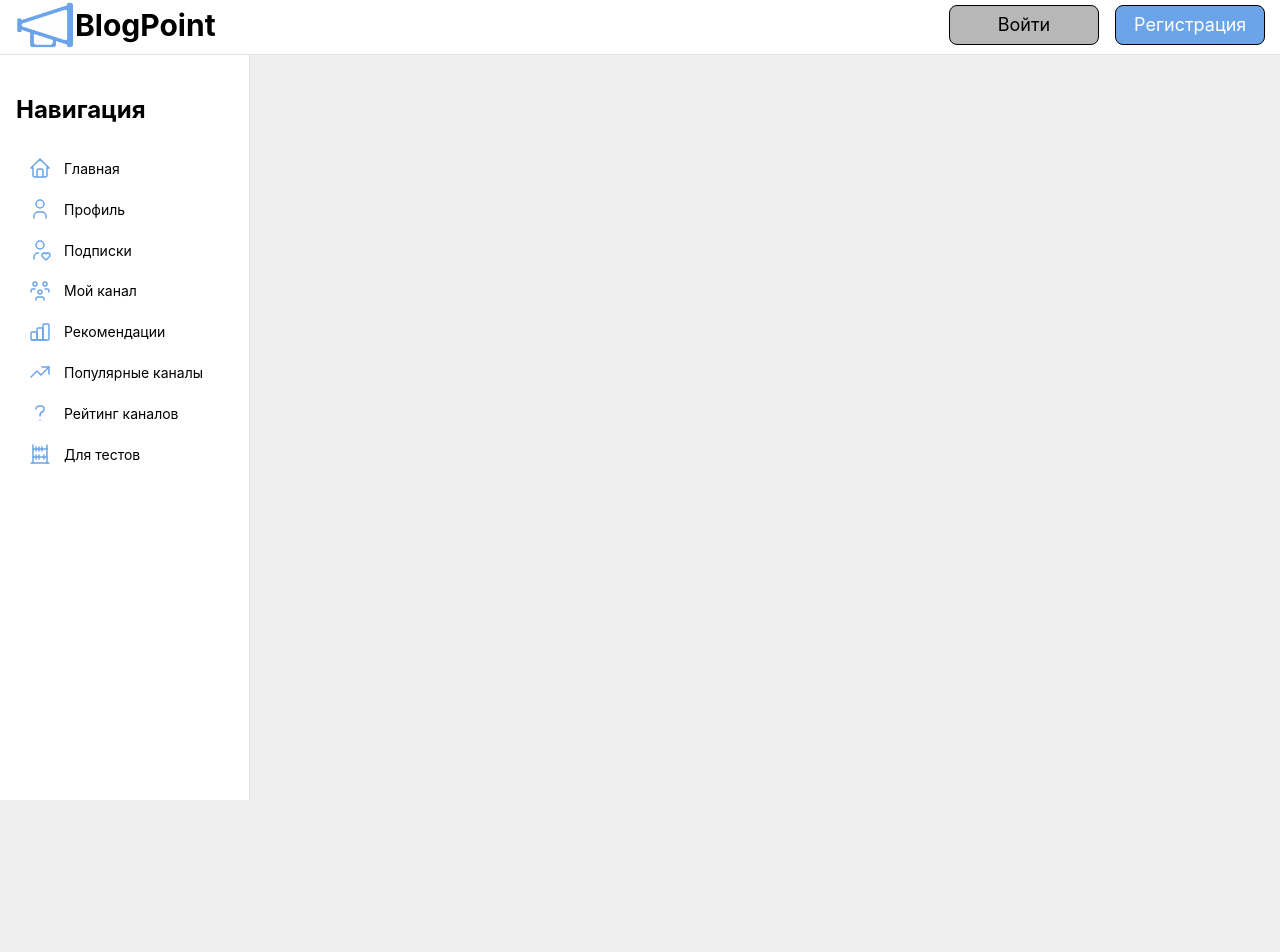
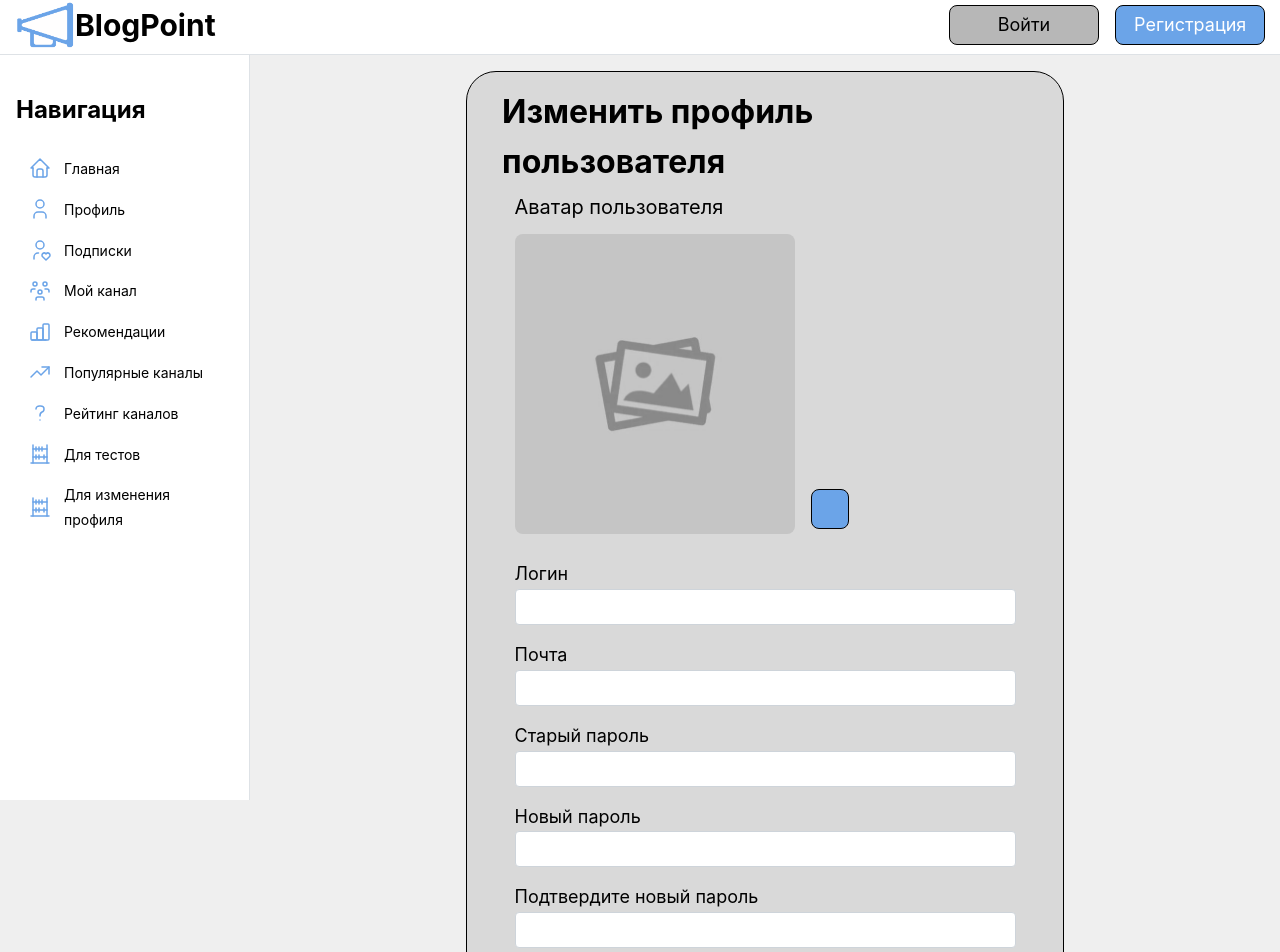
Before and after one commit to BlogPoint-Network/Frontend, a React (Create React App) app: page /changeprofile in a window 1280 px wide. Shown: the top 952 px of the page. Before the commit the page ends 800 px from the top, so only its background shows below. Built offline with nearby package versions, Linux system fonts and the light colour scheme; no server answers.

Commit message:
changeProfile

```diff
--- a/src/components/AppRouter.tsx
+++ b/src/components/AppRouter.tsx
@@ -10,6 +10,7 @@ import PopularChannels from "../pages/PopularChannels";
 import RatingOfChannels from "../pages/RatingOfChannels";
 import Recommendations from "../pages/Recommendations";
 import ChannelsSubscribe from "../pages/ChannelsSubscribe";
+import ChangeProfile from "../pages/ChangeProfile";
 
 const AppRouter = () => {
 
@@ -25,6 +26,7 @@ const AppRouter = () => {
         <Route path="/ratingofchannels" element={<RatingOfChannels/>} />
         <Route path="/recommendations" element={<Recommendations/>} />
         <Route path="/channelsubscribe" element={<ChannelsSubscribe/>} />
+        <Route path="/changeprofile" element={<ChangeProfile/>} />
     </Routes>
 );
 };
--- a/src/components/Navigation/Navigation.tsx
+++ b/src/components/Navigation/Navigation.tsx
@@ -22,6 +22,7 @@ const Navigation = () => {
         {label: 'Популярные каналы', icon: IconTrendingUp, href: '../PopularChannels'},
         {label: 'Рейтинг каналов', icon: IconQuestionMark, href: '../RatingOfChannels'},
         {name: "Тестовая", icon: IconAbacus, href: '../Test', label: 'Для тестов'},
+        {name: "Тестовая", icon: IconAbacus, href: '../ChangeProfile', label: 'Для изменения профиля'},
     ]
     const [active, setActive] = useState(() => {
         return localStorage.getItem('activePathIndex') || 0;
--- a/src/hooks/useProfile.ts
+++ b/src/hooks/useProfile.ts
@@ -19,6 +19,14 @@ function useProfile() {
     async function registrationProfile(email: string, login: string, password: string) {
         try {
             await AuthService.registerUserAuth(login,email, password);
+        } catch (e) {
+            console.log(e);
+        }
+    }
+
+    async function changeProfile(email: string, login: string, password: string) {
+        try {
+            await AuthService.changeProfileAuth(login,email, password);
         } catch (e) {
             console.log(e);
         }
@@ -47,6 +55,7 @@ function useProfile() {
         registrationProfile,
         logoutProfile,
         infoProfile,
+        changeProfile,
         user,
     }
 }
--- /dev/null
+++ b/src/pages/ChangeProfile.tsx
@@ -0,0 +1,138 @@
+import React, {useContext, useState} from 'react';
+import {ProfileContext} from "../context";
+import {Button, Flex, Grid, Image, Text, TextInput} from "@mantine/core";
+import {greyColor, skyBlueColor} from "../constants";
+import { useForm} from "@mantine/form";
+import {useNavigate} from "react-router-dom";
+
+const ChangeProfile = () => {
+
+    const profile = useContext(ProfileContext)
+    const navigate = useNavigate()
+
+    const btnProps = {
+        h: 40,
+        w: 170,
+        radius: "md",
+        bd: 'solid black 1px',
+        mr: 15,
+        mb: 15,
+
+    };
+
+    const form = useForm({
+        mode: 'uncontrolled',
+        initialValues: { login: '', email: '', oldPassword: '' , newPassword: '', repeatPassword: ''},
+
+        validate: {
+            login: (value) => (value.length < 6 ? 'Логин должен состоять болше чем 6 символов' : null),
+            email: (value) => (/^\S+@\S+$/.test(value) ? null : 'Неправильная почта'),
+            oldPassword: (value: string) => (value.length < 8 ? 'Пороль должен состоять из 8 символов' : null),
+            newPassword:(value: string) => (value.length < 8 ? 'Пороль должен состоять из 8 символов' : null),
+            repeatPassword: (value, values) => (
+                value !== values.newPassword ? 'Пароли не совпадают' : null),
+        },
+    });
+
+    return (
+        <div style={{
+            padding: '10px 30px 15px 30px',
+            marginLeft: '200px',
+            marginRight: '200px',
+            background: '#D9D9D9',
+            border: '1px solid black',
+            borderRadius: '30px',
+        }}
+        >
+            <form onSubmit={form.onSubmit((values) => {
+                console.log(values);
+                // profile?.changeProfile(values.login, values.email, values.newPassword);
+            })}>
+                <Flex
+                    justify="flex-center"
+                    align="center"
+                    direction="column"
+                >
+                    <h1 style={{margin: '5px'}}>Изменить профиль пользователя {profile?.user?.login}</h1>
+                    <Grid
+                        w='auto'
+                        ml={20}
+                        mr={20}
+                    >
+                        <Grid.Col span={6}>
+                            <Text size="xl" mb={10}>Аватар пользователя</Text>
+                            <Flex
+                                justify="flex-start"
+                                align="flex-end"
+                                direction="row"
+                                gap="md"
+                            >
+                                <Image
+                                    w={300}
+                                    h={300}
+                                    radius="md"
+                                    src='/assets/images/EmptyPng.png'
+                                    mb={10}
+                                />
+                                <Button {...btnProps} bg={skyBlueColor}><Text size={'lg'}>Загрузить фото</Text></Button>
+                            </Flex>
+
+                        </Grid.Col>
+                        <Grid.Col span={12}>
+                            <TextInput
+                                label={<Text size={'lg'}>Логин</Text>}
+                                placeholder={profile?.user?.login}
+                                key={form.key('login')}
+                                {...form.getInputProps('login')}
+                            />
+                        </Grid.Col>
+
+                        <Grid.Col span={12}>
+                            <TextInput
+                                label={<Text size={'lg'}>Почта</Text>}
+                                placeholder={profile?.user?.email}
+                                key={form.key('email')}
+                                {...form.getInputProps('email')}
+                            />
+                        </Grid.Col>
+
+                        <Grid.Col span={12}>
+                            <TextInput
+                                label={<Text size={'lg'}>Старый пароль</Text>}
+                                key={form.key('oldPassword')}
+                                {...form.getInputProps('oldPassword')}
+                            />
+                        </Grid.Col>
+
+                        <Grid.Col span={12}>
+                            <TextInput
+                                label={<Text size={'lg'}>Новый пароль</Text>}
+                                key={form.key('newPassword')}
+                                {...form.getInputProps('newPassword')}
+                            />
+                        </Grid.Col>
+
+                        <Grid.Col span={12}>
+                            <TextInput
+                                label={<Text size={'lg'}>Подтвердите новый пароль</Text>}
+                                key={form.key('repeatPassword')}
+                                {...form.getInputProps('repeatPassword')}
+                            />
+                        </Grid.Col>
+
+                        <Grid.Col span={12}>
+                            <Button{...btnProps} bg={skyBlueColor} type="submit" >
+                                <Text size={'lg'}>Сохранить</Text></Button>
+                            <Button{...btnProps} bg={greyColor} onClick={() => {
+                                navigate('/profile')
+                            }}><Text size={'lg'} c='black'>Отменить</Text></Button>
+                        </Grid.Col>
+
+                    </Grid>
+                </Flex>
+            </form>
+        </div>
+    );
+};
+
+export default ChangeProfile;
--- a/src/pages/ForTest.tsx
+++ b/src/pages/ForTest.tsx
@@ -1,5 +1,10 @@
 import React from 'react';
 import MyLabel from "../components/MyLabel/MyLabel";
+import {skyBlueColor} from "../constants";
+import {Button, Group, Text, TextInput} from "@mantine/core";
+import {useNavigate} from "react-router-dom";
+import {useForm} from "@mantine/form";
+import {randomId} from "@mantine/hooks";
 
 const ForTest = () => {
 
@@ -8,15 +13,56 @@ const ForTest = () => {
         {title: 'Почта', text: 'Vafelka@gmail.com'},
         {title: 'Пароль', text: '*****'},
     ]
+    const navigate = useNavigate()
+
+    const btnProps = {
+        h: 40,
+        w: 170,
+        radius: "md",
+        bd: 'solid black 1px',
+        mr: 15,
+        mb: 15,
+
+    };
+
+    const form = useForm({
+        mode: 'uncontrolled',
+        initialValues: {
+            name: '',
+            email: '',
+        },
+    });
 
     return (
-        <>
-            <h1>Тесты</h1>
-            {fields.map((field, i) =>
-                <MyLabel title={field.title} text={field.text}/>
-            )}
-        </>
-    )
+        <div>
+            <TextInput
+                label="Name"
+                placeholder="Name"
+                key={form.key('name')}
+                {...form.getInputProps('name')}
+            />
+            <TextInput
+                mt="md"
+                label="Email"
+                placeholder="Email"
+                key={form.key('email')}
+                {...form.getInputProps('email')}
+            />
+
+            <Group justify="center" mt="xl">
+                <Button
+                    onClick={() =>
+                        form.setValues({
+                            name: randomId(),
+                            email: `${randomId()}@test.com`,
+                        })
+                    }
+                >
+                    Set random values
+                </Button>
+            </Group>
+        </div>
+    );
 };
 
 export default ForTest;
--- a/src/pages/Profile.tsx
+++ b/src/pages/Profile.tsx
@@ -4,10 +4,12 @@ import {greyColor, skyBlueColor} from "../constants";
 import {ProfileContext} from "../context";
 
 import MyLabel from "../components/MyLabel/MyLabel";
+import {useNavigate} from "react-router-dom";
 
 const Profile = () => {
 
     const profile = useContext(ProfileContext)
+    const navigate = useNavigate()
     console.log(profile?.user)
 
     const btnProps = {
@@ -60,11 +62,9 @@ const Profile = () => {
                     </Grid.Col>
 
                     <Grid.Col span={12}>
-                        <MyLabel title={'Пароль'} text={profile?.user ? profile.user?.email : ''} />
-                    </Grid.Col>
-
-                    <Grid.Col span={12}>
-                        <Button{...btnProps} bg={skyBlueColor}><Text size={'lg'}>Изменить</Text></Button>
+                        <Button{...btnProps} bg={skyBlueColor} onClick={() => {
+                            navigate('/changeprofile')
+                        }}><Text size={'lg'}>Изменить</Text></Button>
                         <Button{...btnProps} bg={greyColor}><Text size={'lg'} c='black'>Удалить</Text></Button>
                     </Grid.Col>
 
--- a/src/pages/Register.tsx
+++ b/src/pages/Register.tsx
@@ -22,10 +22,12 @@ const Register = () => {
 
     return (
         <div style={{
-            border: "solid grey 1px",
-            padding: "15px 20px",
-            borderRadius: "20px",
-            background: "white",
+            padding: '10px 30px 15px 30px',
+            marginLeft: '200px',
+            marginRight: '200px',
+            background: '#D9D9D9',
+            border: '1px solid black',
+            borderRadius: '30px',
 
         }}>
             <h1>Регистрация пользователя</h1>
--- a/src/services/AuthService.ts
+++ b/src/services/AuthService.ts
@@ -19,4 +19,8 @@ export default class AuthService {
     static async infoUserAuth(): Promise<AxiosResponse<TUser>> {
         return $api.post('/user', {token: localStorage.getItem('token')})
     }
+
+    static async changeProfileAuth(email: string, login: string, password: string): Promise<AxiosResponse<{user: TUser}>> {
+        return $api.post('/changeprofile', {login, email, password})
+    }
 }
```
